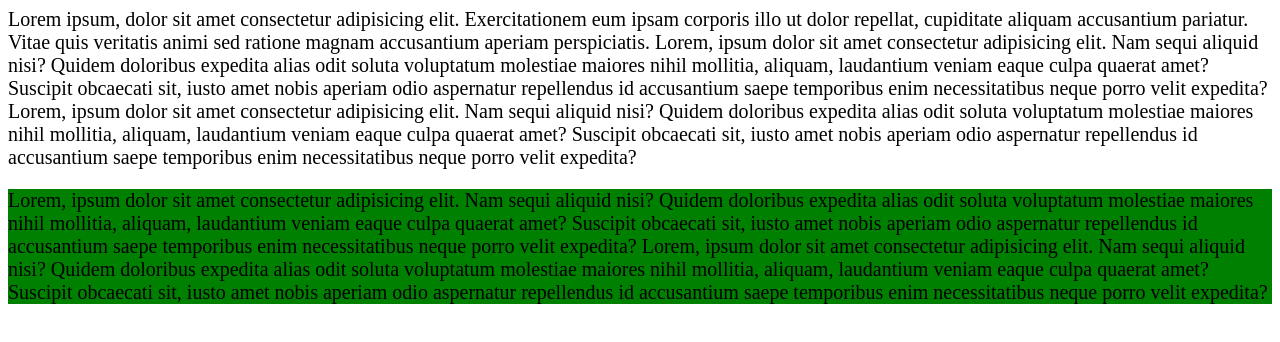
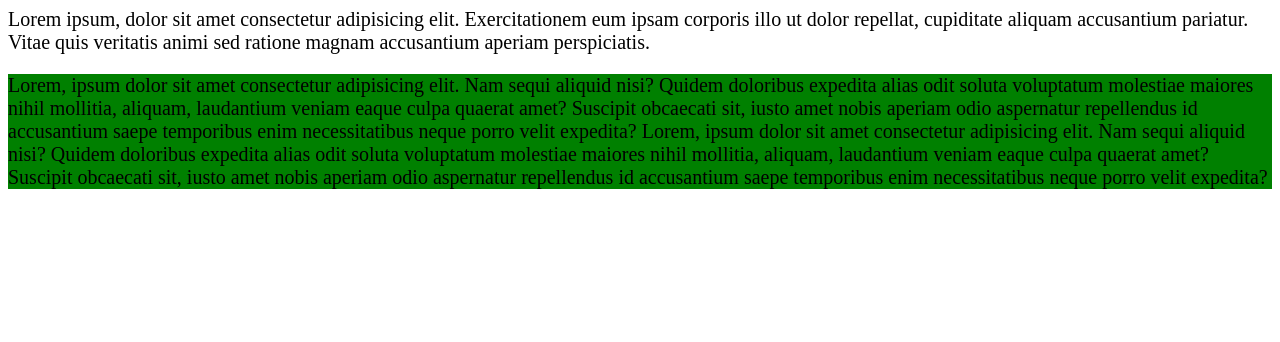
Before and after one commit to abhi070902/2006083-CSS-Week3-4, a plain HTML site: page index.html in a window 1280 px wide. Drawn offline with Linux system fonts and the light colour scheme.

Commit message:
Update index.html

```diff
--- a/index.html
+++ b/index.html
@@ -18,14 +18,7 @@
     <div class="Big">
      Lorem ipsum, dolor sit amet consectetur adipisicing elit. Exercitationem eum ipsam corporis illo ut dolor repellat,
       cupiditate aliquam accusantium pariatur. Vitae quis veritatis animi sed ratione magnam accusantium aperiam perspiciatis.
-      Lorem, ipsum dolor sit amet consectetur adipisicing elit. Nam sequi aliquid nisi? Quidem doloribus expedita alias odit
-         soluta voluptatum molestiae maiores nihil mollitia, aliquam, laudantium veniam eaque culpa quaerat amet? Suscipit obcaecati
-         sit, iusto amet nobis aperiam odio aspernatur repellendus id accusantium saepe temporibus enim necessitatibus neque porro velit
-         expedita?
-         Lorem, ipsum dolor sit amet consectetur adipisicing elit. Nam sequi aliquid nisi? Quidem doloribus expedita alias odit
-         soluta voluptatum molestiae maiores nihil mollitia, aliquam, laudantium veniam eaque culpa quaerat amet? Suscipit obcaecati
-         sit, iusto amet nobis aperiam odio aspernatur repellendus id accusantium saepe temporibus enim necessitatibus neque porro velit
-         expedita?
+
       <p>
          Lorem, ipsum dolor sit amet consectetur adipisicing elit. Nam sequi aliquid nisi? Quidem doloribus expedita alias odit
          soluta voluptatum molestiae maiores nihil mollitia, aliquam, laudantium veniam eaque culpa quaerat amet? Suscipit obcaecati
```
